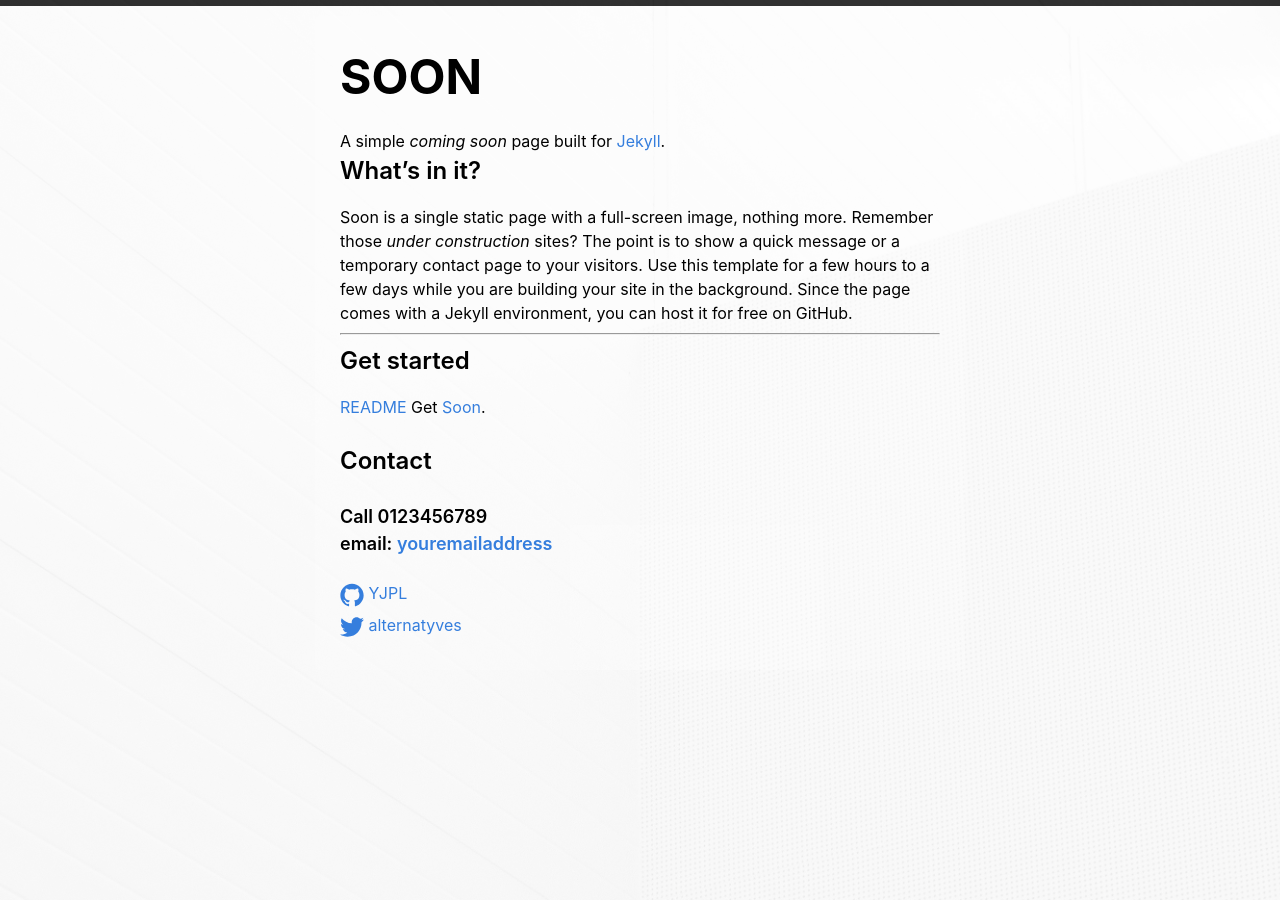
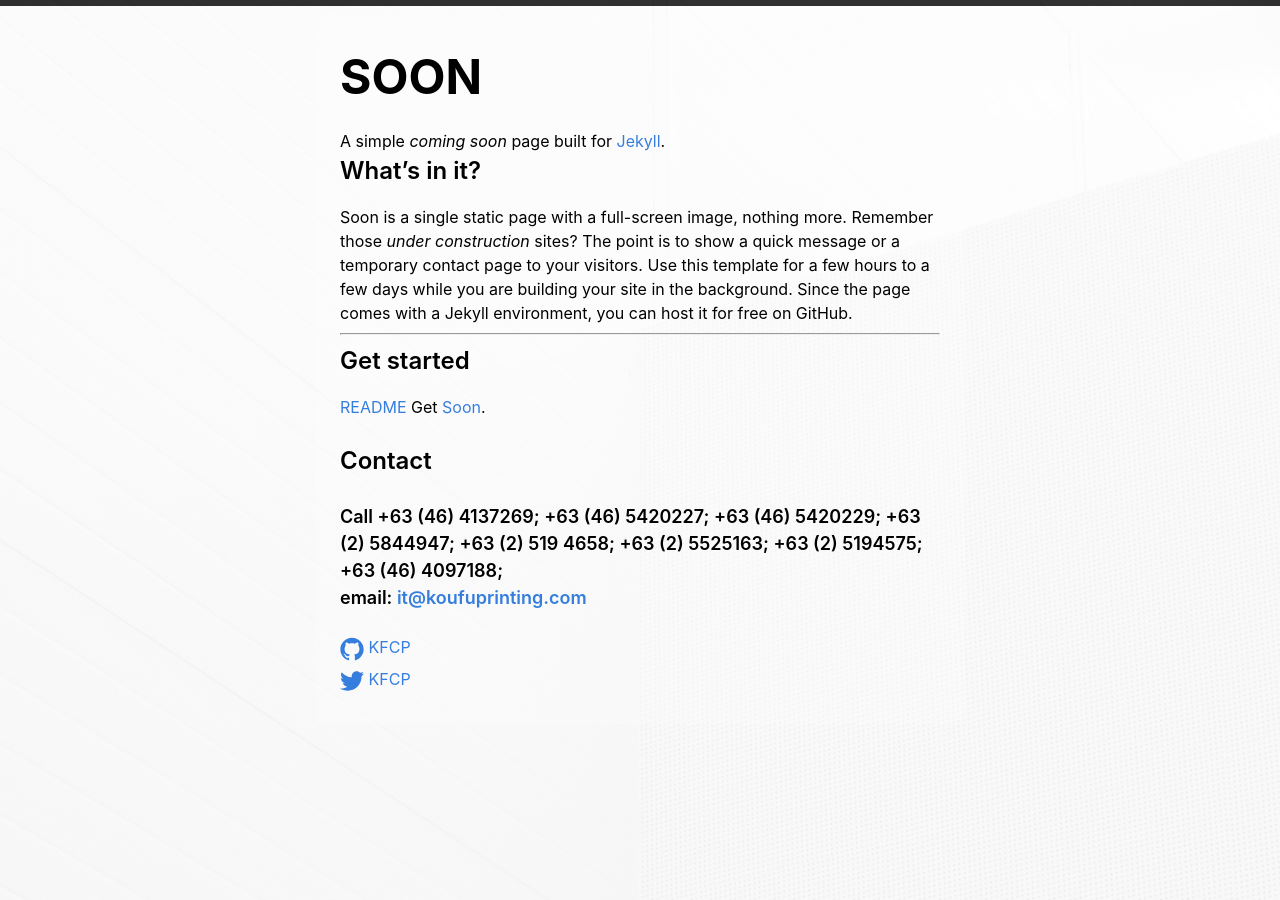
Before and after one commit to aice09/kfcp-comingsoon, a Jekyll site: the page built from index.md, in a window 1280 px wide. Built offline with Jekyll 4.4.1, drawn with Linux system fonts in a browser that asks for light colours.

Commit message:
Update _config.yaml

```diff
--- a/_config.yaml
+++ b/_config.yaml
@@ -14,13 +14,13 @@
 # You can create any custom variable you would like, and they will be accessible
 # in the templates via {{ site.myvariable }}.
 title: Soon
-email: youremailaddress
-phone: 0123456789
-description: A coming soon page for Jekyll
+email: it@koufuprinting.com
+phone: +63 (46) 4137269; +63 (46) 5420227; +63 (46) 5420229; +63 (2) 5844947; +63 (2) 519 4658; +63 (2) 5525163; +63 (2) 5194575; +63 (46) 4097188;
+description: A coming soon page for Kou Fu Color Printing Corporation
 baseurl: "" # the subpath of your site, e.g. /blog
-url: "https://yjpl.github.io/soon/" # the base hostname & protocol for your site, e.g. http://example.com
-twitter_username: alternatyves
-github_username: YJPL
+url: "https://koufuprinting.com/" # the base hostname & protocol for your site, e.g. http://example.com
+twitter_username: KFCP
+github_username: KFCP
 
 # Build settings
 markdown: kramdown
```
